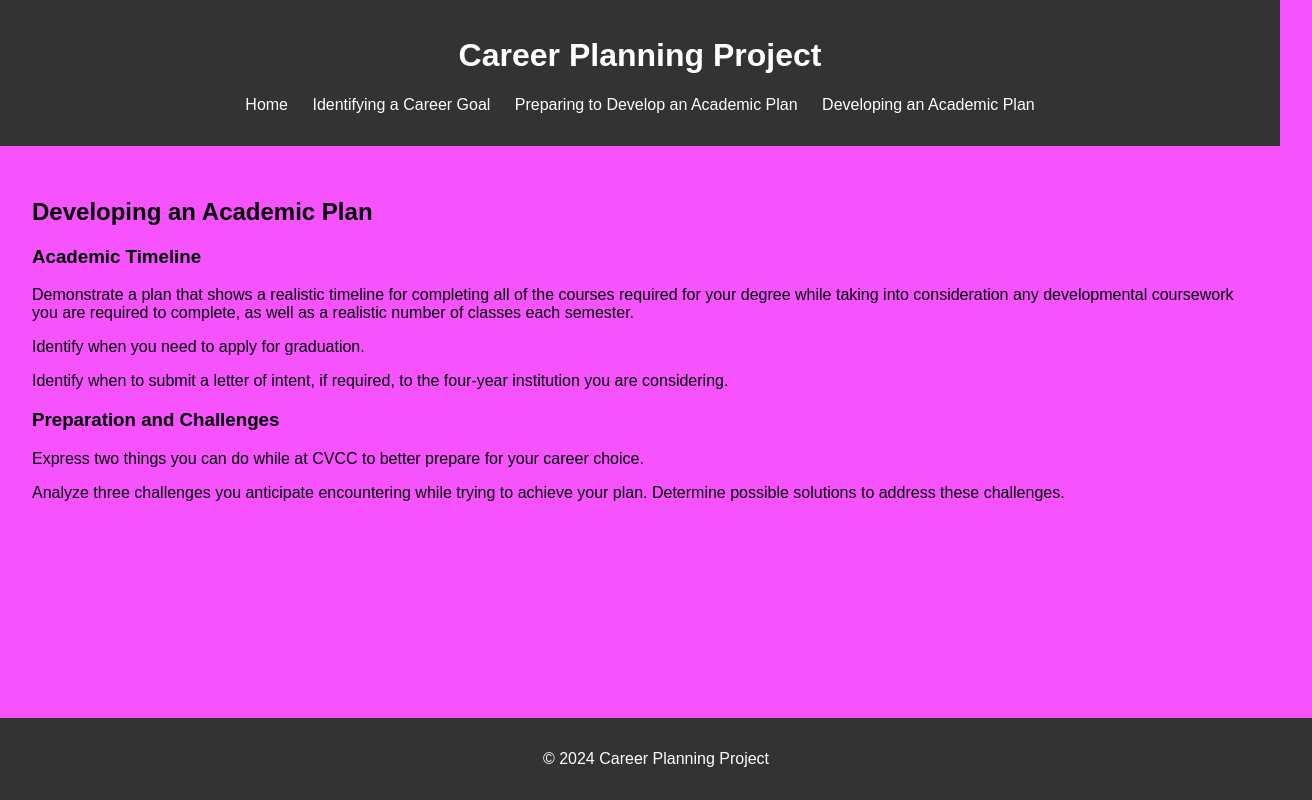
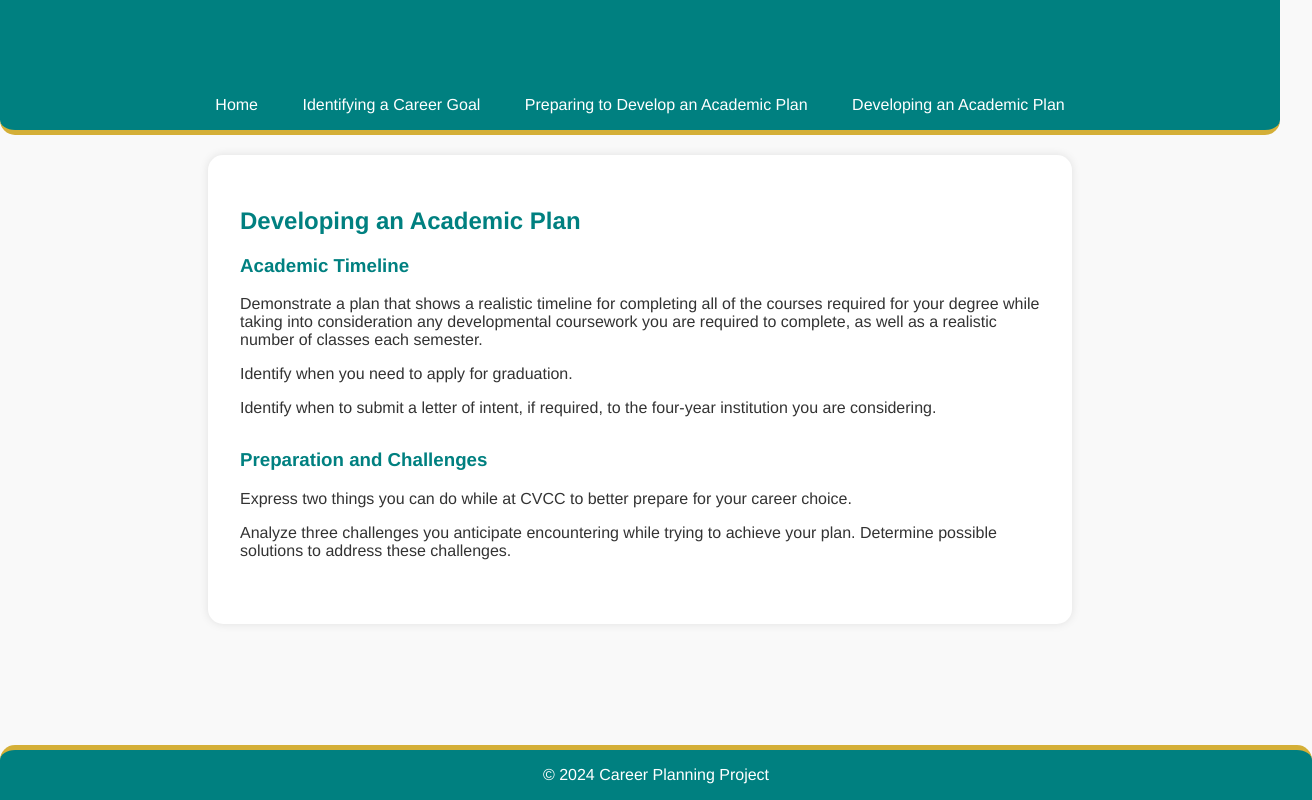
Before and after one commit to TonyIrvan/Career-Academic-Planning-Project, a plain HTML site: page timeline.html in a window 1280 px wide. Shown: the whole page, 1312 px wide, since content can reach past the window. Drawn offline with Linux system fonts and the light colour scheme.

Commit message:
css update

```diff
--- a/assets/css/styles.css
+++ b/assets/css/styles.css
@@ -1,20 +1,24 @@
 body {
-    font-family: Arial, sans-serif;
+    font-family: 'Helvetica Neue', Arial, sans-serif;
     margin: 0;
     padding: 0;
-    background-color: #f653ff;
+    background-color: #f9f9f9;
+    color: #333;
 }
 
 header {
-    background-color: #333;
+    background-color: #008080; /* Teal color */
     color: #fff;
     padding: 1rem;
     text-align: center;
+    border-bottom: 5px solid #d4af37; /* Light gold accent */
+    border-radius: 0 0 15px 15px;
 }
 
 nav ul {
     list-style: none;
     padding: 0;
+    margin: 0;
 }
 
 nav ul li {
@@ -25,18 +29,52 @@ nav ul li {
 nav ul li a {
     color: #fff;
     text-decoration: none;
+    padding: 5px 10px;
+    border-radius: 5px;
+    transition: background-color 0.3s;
+}
+
+nav ul li a:hover {
+    background-color: #d4af37; /* Light gold accent */
 }
 
 main {
     padding: 2rem;
+    margin: 20px auto;
+    max-width: 800px;
+    background-color: #fff;
+    box-shadow: 0 0 10px rgba(0, 0, 0, 0.1);
+    border-radius: 15px;
+}
+
+h1, h2, h3 {
+    color: #008080; /* Teal color */
+}
+
+section {
+    margin-bottom: 2rem;
 }
 
 footer {
-    background-color: #333;
+    background-color: #008080; /* Teal color */
     color: #fff;
     text-align: center;
     padding: 1rem;
-    position: absolute;
+    position: fixed;
     bottom: 0;
     width: 100%;
+    border-top: 5px solid #d4af37; /* Light gold accent */
+    border-radius: 15px 15px 0 0;
 }
+
+footer p {
+    margin: 0;
+}
+
+a {
+    color: #008080; /* Teal color */
+}
+
+a:hover {
+    color: #d4af37; /* Light gold accent */
+}
```
